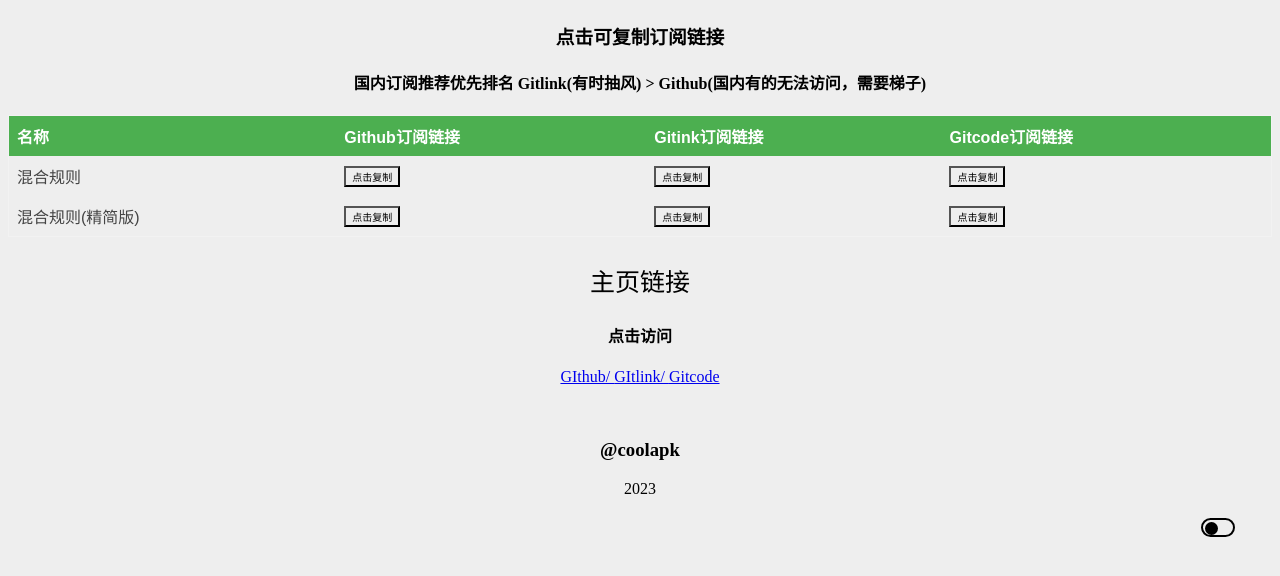
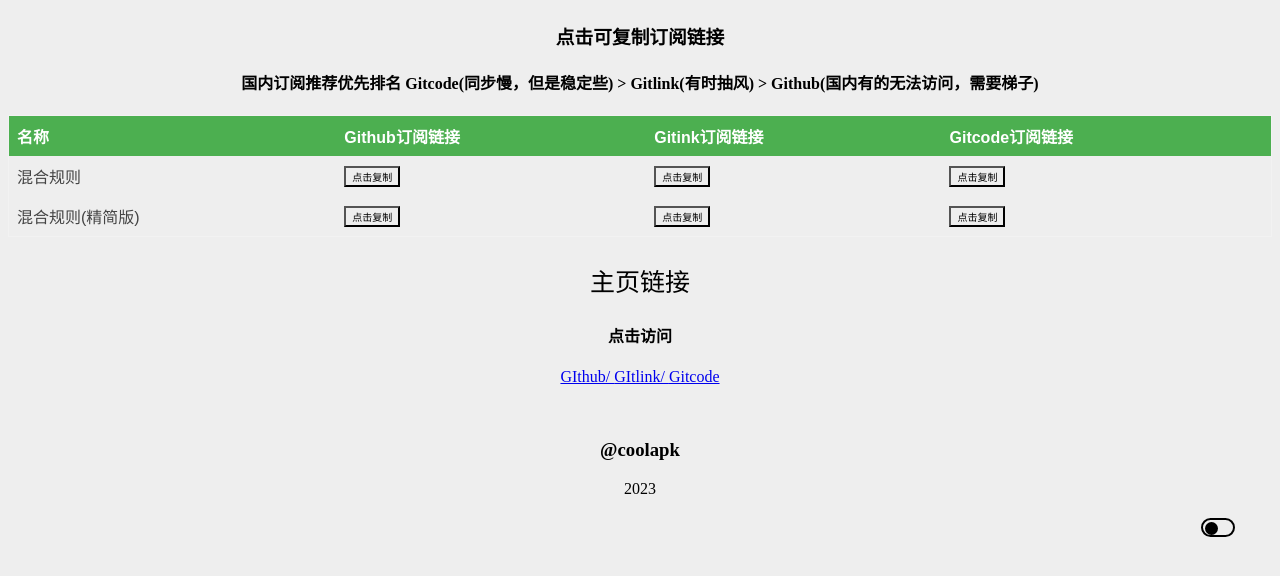
Before and after one commit to RejectVanity/adblock_auto, a plain HTML site: page index.html in a window 1280 px wide. Shown: the part 132-708 px from the top of the page. Drawn offline with Linux system fonts and the light colour scheme.

Commit message:
Update index.html

```diff
--- a/index.html
+++ b/index.html
@@ -91,7 +91,7 @@
 
 <div id="Rules_table" class="Rules_table" >
 		<h3 style="text-align:center;">点击可复制订阅链接</h3>
-		<h4 style="text-align:center;">国内订阅推荐优先排名  Gitlink(有时抽风) &gt; Github(国内有的无法访问，需要梯子) </h4>
+		<h4 style="text-align:center;">国内订阅推荐优先排名 Gitcode(同步慢，但是稳定些) &gt; Gitlink(有时抽风) &gt; Github(国内有的无法访问，需要梯子) </h4>
 <table id="table" >
 	<thead>
 <tr>
```
